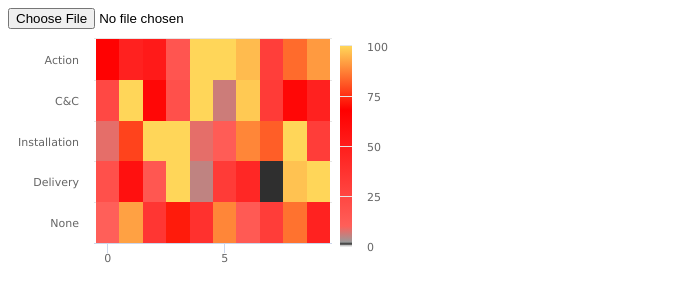
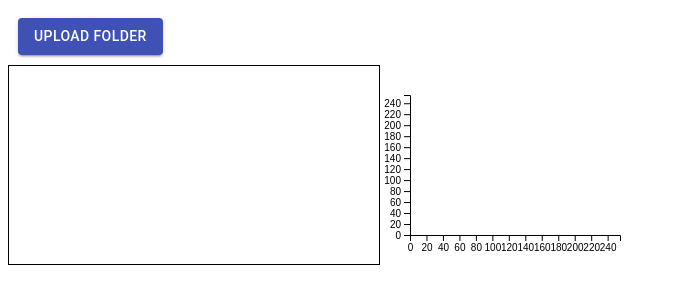
Before and after one commit to kkamsun8/prpdcsv, a React (Create React App) app: page / in a window 1280 px wide. Shown: the top 304 px of the page, without its empty margins (0-676 px from the left). Built offline with nearby package versions, Linux system fonts and the light colour scheme.

Commit message:
20210318

```diff
--- a/package.json
+++ b/package.json
@@ -3,9 +3,11 @@
   "version": "0.1.0",
   "private": true,
   "dependencies": {
+    "@material-ui/core": "^4.11.3",
     "@testing-library/jest-dom": "^5.11.4",
     "@testing-library/react": "^11.1.0",
     "@testing-library/user-event": "^12.1.10",
+    "d3": "^6.5.0",
     "highcharts": "^9.0.0",
     "highcharts-react-official": "^3.0.0",
     "plotly.js": "^1.58.4",
@@ -13,6 +15,7 @@
     "react-dom": "^17.0.1",
     "react-plotly.js": "^2.5.1",
     "react-scripts": "4.0.2",
+    "styled-components": "^5.2.1",
     "underscore": "^1.12.0",
     "web-vitals": "^1.0.1"
   },
--- a/src/App.js
+++ b/src/App.js
@@ -1,20 +1,36 @@
 import { useState } from 'react';
 import _, { map } from 'underscore';
-import High from './High'
+import D3Test from './D3Test';
+import FileList from './FileList';
+import PRPDGraph from './PRPDGraph';
+import { makeStyles } from '@material-ui/core/styles';
+import Button from '@material-ui/core/Button';
+const useStyles = makeStyles(() => ({
+  input: {
+    padding: 10,
+  },
+  wrapper: {
+    display: "flex"
+  }
+}))
+
 
 function App() {
   // const fileInput = useRef()
 
   const [prpdData, setPrpdData] = useState([[0, 0, 10], [0, 1, 19], [0, 2, 8], [0, 3, 24], [0, 4, 67], [1, 0, 92], [1, 1, 58], [1, 2, 78], [1, 3, 117], [1, 4, 48], [2, 0, 35], [2, 1, 15], [2, 2, 123], [2, 3, 64], [2, 4, 52], [3, 0, 72], [3, 1, 132], [3, 2, 114], [3, 3, 19], [3, 4, 16], [4, 0, 38], [4, 1, 5], [4, 2, 8], [4, 3, 117], [4, 4, 115], [5, 0, 88], [5, 1, 32], [5, 2, 12], [5, 3, 6], [5, 4, 120], [6, 0, 13], [6, 1, 44], [6, 2, 88], [6, 3, 98], [6, 4, 96], [7, 0, 31], [7, 1, 1], [7, 2, 82], [7, 3, 32], [7, 4, 30], [8, 0, 85], [8, 1, 97], [8, 2, 123], [8, 3, 64], [8, 4, 84], [9, 0, 47], [9, 1, 114], [9, 2, 31], [9, 3, 48], [9, 4, 91]]);
+  const [csvData, setCsvData] = useState(``);
+  const [data, setData] = useState([1, 2, 3]);
+  const [fileList, setFileList] = useState();
 
   const handleChangeFile = (e) => {
-    const file = e.target.files[0];
-    if (!file) { return };
-    const fileSlice = file.slice(8);
-    const reader = new FileReader();
-    // reader.readAsBinaryString(e.target.files[0]);
-    reader.readAsArrayBuffer(fileSlice);
-    reader.onload = () => {
+    const file = e.target.files[0]; //file 입력
+    console.log(`file=${file}`)
+    if (!file) { return }; // file이 없을 경우 return
+    const fileSlice = file.slice(8); // 파일의 Header 8Byte 이후
+    const reader = new FileReader(); // FileReader 객체 생성
+    reader.readAsArrayBuffer(fileSlice); // 파일 Read
+    reader.onload = () => {  // 파일을 다읽게 되면 콜백
       // const data = reader.result;
       // // const dataSub = data.substr(8); // 헤더 8byte 자르기
       // console.log(dataSub.length);
@@ -25,45 +41,79 @@ function App() {
 
       const buffer = reader.result;
       const view = new DataView(buffer);
-      console.log(buffer);
       const prpdDataRow = [];
       for (let index = 0; index < 65536; index++) {
         const data = view.getUint16((index * 2), false);
         prpdDataRow.push(data);
       }
-      console.log(prpdDataRow);
-      const prpdData = [];
-      while (prpdDataRow.length) prpdData.push(prpdDataRow.splice(0, 256));
-      console.log(prpdData);
 
-      const prpd = _.unzip(prpdData)
-      console.log(prpd)
-      const test = prpd[3];
-      console.log(test[1]);
-      let chartData = [];
+      setData(prpdDataRow);
 
-      for (let index = 0; index < prpd.length; index++) {
-        const buffer = prpd[index];
-        for (let j = 0; j < prpd[index].length; j++) {
-          chartData.push([j, index, buffer[j]]);
-        }
-      }
-      console.log(chartData);
 
-      // const prpdJSON = JSON.stringify(prpd);
-      // console.log(prpdJSON);
-      setPrpdData(chartData);
+
+      // const prpdData = [];
+      // while (prpdDataRow.length) prpdData.push(prpdDataRow.splice(0, 256));
+      // // console.log(`PRPDData=${prpdData}`);
+      // const prpd = _.unzip(prpdData)
+
+      // let chartData = [];
+
+      // for (let index = 0; index < prpd.length; index++) {
+      //   const buffer = prpd[index];
+      //   for (let j = 0; j < prpd[index].length; j++) {
+      //     chartData.push([j, index, buffer[j]]);
+      //   }
+      // }
+
+      // // var csv = chartData.map(function (d) {
+      // //   return d.join();
+      // // }).join('\n');
+      // // csv = `y,x,value\n` + csv;
+      // // // console.log(csv);
+      // // setCsvData(csv);
+      // setPrpdData(chartData);
     };
   }
 
+  const handleChangeFolder = (e) => {
+    console.log(`handleChangeFolder=${e.target.files.length}`);
+    setFileList(e.target.files);
+  }
 
+  const readFile = (file) => {
+    console.log(`file=${file}`);
+    if (!file) { return }; // file이 없을 경우 return
+    const fileSlice = file.slice(8); // 파일의 Header 8Byte 이후
+    const reader = new FileReader(); // FileReader 객체 생성
+    reader.readAsArrayBuffer(fileSlice); // 파일 Read
+    reader.onload = () => {  // 파일을 다읽게 되면 콜백
 
+      const buffer = reader.result;
+      const view = new DataView(buffer);
+      const prpdDataRow = [];
+      for (let index = 0; index < 65536; index++) {
+        const data = view.getUint16((index * 2), false);
+        prpdDataRow.push(data);
+      }
+      setData(prpdDataRow);
+    };
+  }
+
+  const classes = useStyles();
   return (
     <div className="App">
-      <input type="file" onChange={handleChangeFile} accept=".dat2" />
-      <High
-        data={prpdData}
-      />
+      <div className={classes.input}>
+        <Button variant="contained" component="label" color="primary">
+          Upload Folder
+          <input type="file" onChange={handleChangeFolder} id="folder-upload" name="folder[]" webkitdirectory="" directory="" hidden />
+        </Button>
+      </div>
+      <div className={classes.wrapper}>
+        <FileList data={fileList} readFile={readFile}></FileList>
+        <PRPDGraph data={data} />
+      </div>
+      {/* <LargeHigh data={csvData} /> */}
+
 
     </div>
   );
--- /dev/null
+++ b/src/File.js
@@ -0,0 +1,43 @@
+import React from 'react'
+import { makeStyles } from '@material-ui/core/styles';
+import List from '@material-ui/core/List';
+import ListItem from '@material-ui/core/ListItem';
+import ListItemIcon from '@material-ui/core/ListItemIcon';
+import ListItemText from '@material-ui/core/ListItemText';
+import Divider from '@material-ui/core/Divider';
+import { red } from '@material-ui/core/colors';
+
+const useStyles = makeStyles((theme) => ({
+    root: {
+        backgroundColor: 'white',
+    },
+    text: {
+        color: "red",
+    }
+}))
+
+const File = ({ file, readFile }) => {
+    console.log(file);
+    const fileName = file.name;
+    const fileData = file;
+
+    const classes = useStyles();
+
+    return (
+        <>
+            <ListItem
+                button
+                onClick={() => readFile(fileData)}
+                className={classes.root}
+            >
+                <ListItemText
+                    primary={fileName}
+                    className={classes.text}
+                />
+            </ListItem>
+            <Divider />
+        </>
+    )
+}
+
+export default File
--- /dev/null
+++ b/src/FileList.js
@@ -0,0 +1,48 @@
+import React, { useState } from 'react'
+import File from './File'
+
+import { makeStyles } from '@material-ui/core/styles';
+import List from '@material-ui/core/List';
+import ListItem from '@material-ui/core/ListItem';
+import ListItemIcon from '@material-ui/core/ListItemIcon';
+import ListItemText from '@material-ui/core/ListItemText';
+import Divider from '@material-ui/core/Divider';
+
+const useStyles = makeStyles((theme) => ({
+    root: {
+        width: '100%',
+        maxWidth: 360,
+        backgroundColor: theme.palette.background.paper,
+        border: "1px solid",
+        padding: 5
+    },
+    listItem: {
+        fontSize: 1,
+    }
+}));
+
+const FileList = ({ data, readFile }) => {
+    console.log(data);
+
+    const fileList = [];
+    if (data !== undefined) {
+        for (const file of data) {
+            fileList.push(file);
+        }
+        // result = Object.keys(data).map((key) => [data[key]])
+        // console.log(result)
+    }
+
+    const classes = useStyles();
+
+    return (
+        <div className={classes.root}>
+            <List>
+                {fileList.map(f =>
+                    <File file={f} readFile={readFile} />)}
+            </List>
+        </div >
+    )
+}
+
+export default FileList
--- a/src/High.js
+++ b/src/High.js
@@ -25,6 +25,10 @@ class High extends Component {
             },
             title: {
                 text: undefined
+            },
+            tooltip: {
+                enabled: false,
+                animation: false
             },
 
             yAxis: {
@@ -66,19 +70,19 @@ class High extends Component {
                 // }
             },
 
-            tooltip: {
-                // formatter: function () {
-                //     return (
-                //         "<b>" +
-                //         this.series.xAxis.categories[this.point.x] +
-                //         "</b> sold <br><b>" +
-                //         this.point.value +
-                //         "</b> items on <br><b>" +
-                //         this.series.yAxis.categories[this.point.y] +
-                //         "</b>"
-                //     );
-                // }
-            },
+            // tooltip: {
+            //     // formatter: function () {
+            //     //     return (
+            //     //         "<b>" +
+            //     //         this.series.xAxis.categories[this.point.x] +
+            //     //         "</b> sold <br><b>" +
+            //     //         this.point.value +
+            //     //         "</b> items on <br><b>" +
+            //     //         this.series.yAxis.categories[this.point.y] +
+            //     //         "</b>"
+            //     //     );
+            //     // }
+            // },
 
             series: [
                 {
--- /dev/null
+++ b/src/PRPDGraph.js
@@ -0,0 +1,93 @@
+import React, { useEffect, useRef } from 'react'
+import * as d3 from 'd3'
+import _, { map } from 'underscore';
+
+const w = 300;
+const h = 200;
+const padding = 30;
+
+const PRPDGraph = ({ data }) => {
+
+    const svgRef = useRef();
+
+    const xScale = d3.scaleLinear()
+        .domain([0, 255])
+        .range([padding, w - padding * 2]);
+    const yScale = d3.scaleLinear()
+        .domain([0, 255])
+        .range([h - padding, padding]);
+    const zScale = d3.scaleLinear()
+        .domain([0, 0.8, 1.6, 8, 54.4, 80])
+        .range(['#fafafa', '#2f2f2f', '#999999', '#ff5f59', '#ff0000', '#ffd659'])
+    const rectW = w / 256;
+    const rectH = h / 256;
+
+    useEffect(() => {
+
+        const prpdData = [];
+        while (data.length) prpdData.push(data.splice(0, 256));
+        // console.log(`PRPDData=${prpdData}`);
+        const prpd = _.unzip(prpdData)
+
+        let chartData = [];
+
+        for (let index = 0; index < prpd.length; index++) {
+            const buffer = prpd[index];
+            for (let j = 0; j < prpd[index].length; j++) {
+                chartData.push([j, index, buffer[j]]);
+            }
+        }
+
+
+        const svg = d3.select(svgRef.current)
+            .attr('width', w)
+            .attr('height', h);
+
+        svg.selectAll("rect")
+            .remove();
+
+        svg.selectAll("g")
+            .remove();
+
+        svg.selectAll('rect')
+            .data(chartData)
+            .enter()
+            .filter(d => d[2] != 0)
+            .append("rect")
+            .attr("x", d => xScale(d[0]))
+            .attr("y", d => yScale(d[1]))
+            .attr("width", rectW)
+            .attr("height", rectH)
+            .style("fill", d => zScale(d[2]))
+            .exit().remove();
+
+        const xAxis = d3.axisBottom()
+            .scale(xScale);
+
+        svg.append("g")
+            .attr("transform", `translate(0,${h - padding})`)
+            .call(xAxis)
+            .exit().remove();
+
+        // Y축 생성
+        const yAxis = d3.axisLeft()
+            .scale(yScale);
+
+        svg.append("g")
+            .attr("transform", `translate(${padding},0)`)
+            .call(yAxis)
+            .exit().remove();
+
+
+    }, [data]);
+
+
+    return (
+        <>
+            <svg ref={svgRef}>
+            </svg>
+        </>
+    )
+}
+
+export default PRPDGraph
```
Also changed, not shown: src/LargeHigh.js (added, +108 -0 lines), 1 other file (tests, documents, lock files or other folders).
